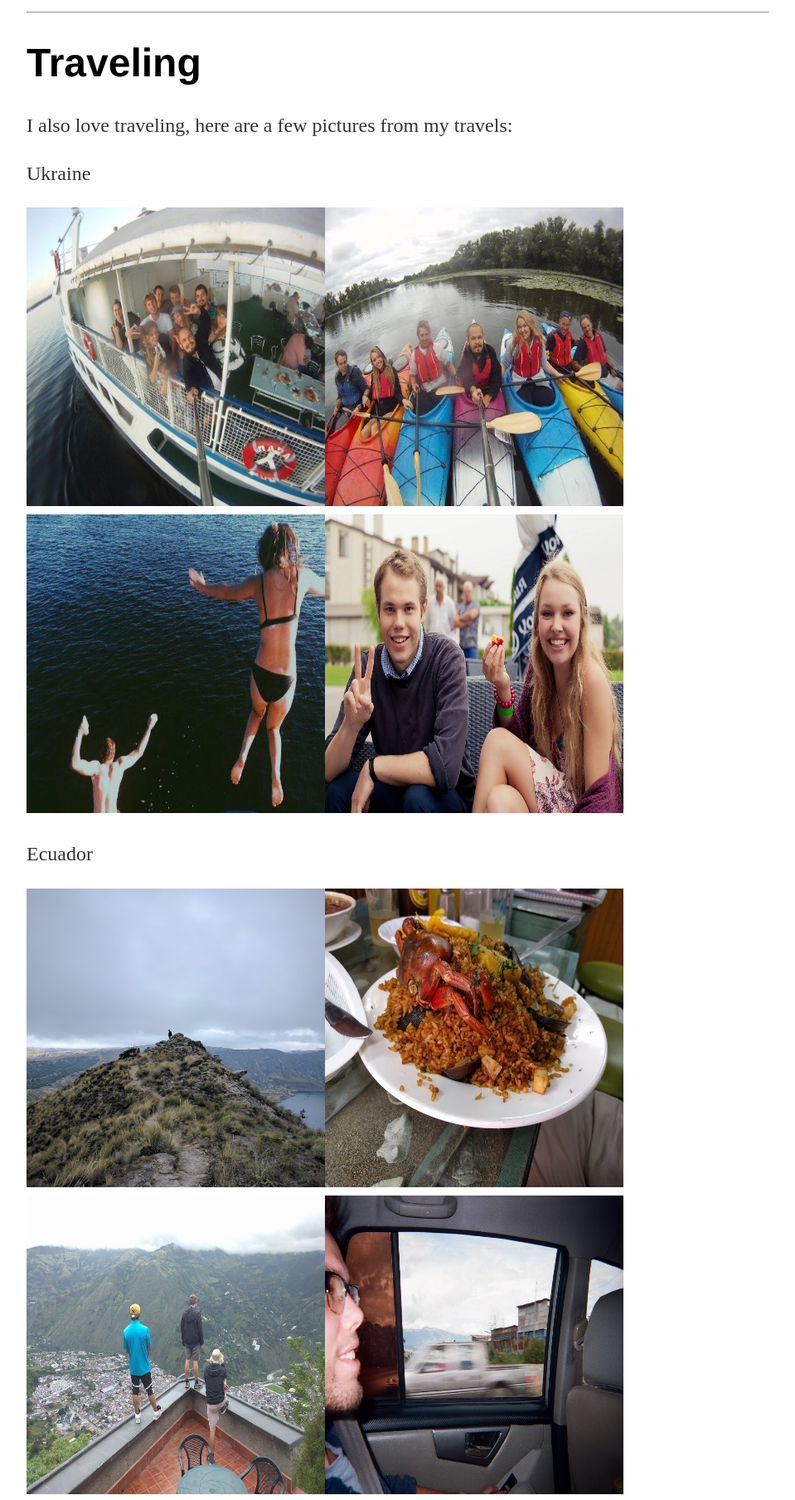
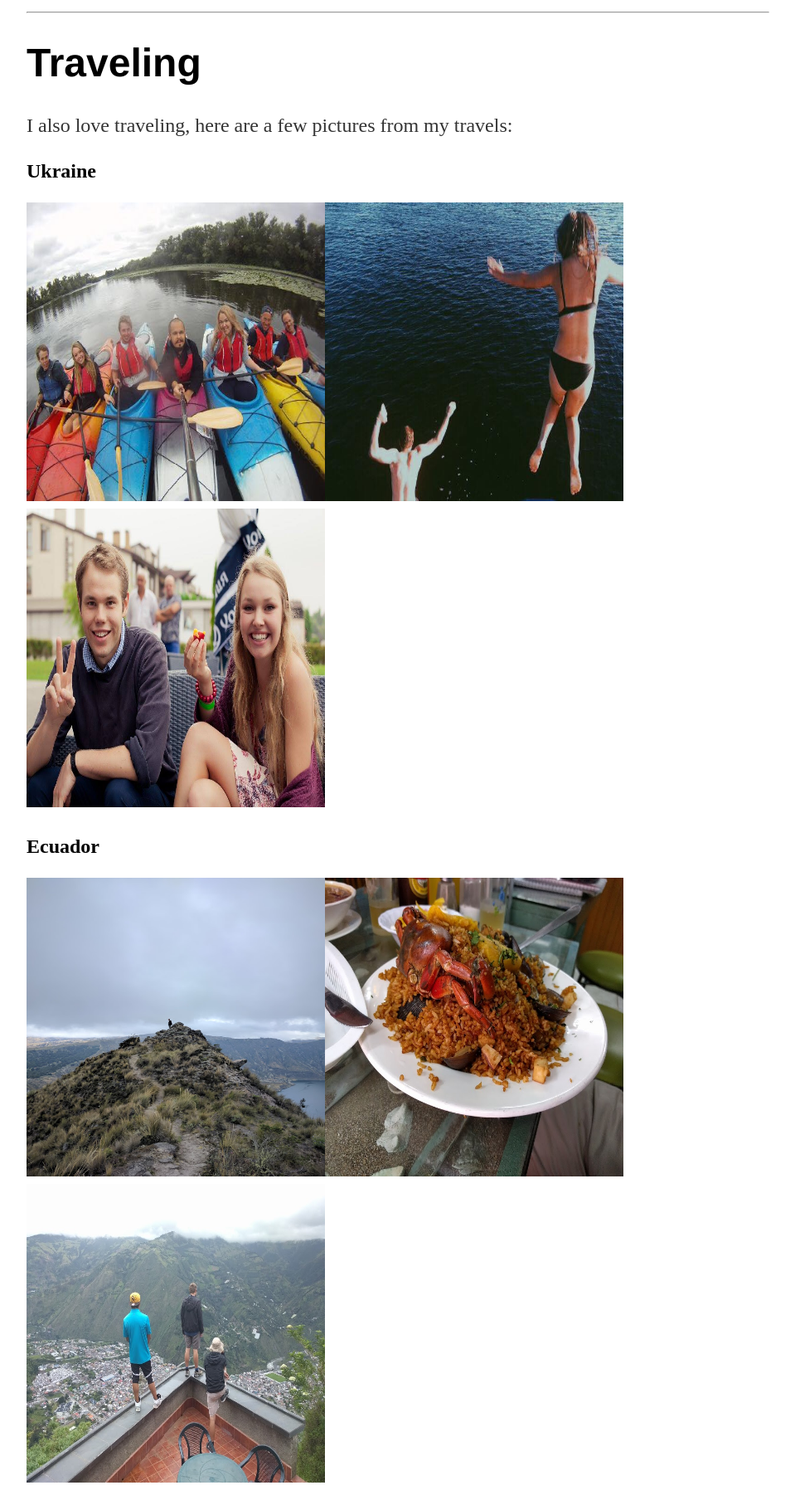
Before and after one commit to WilderLavington/old_web_page, a Jekyll site: the page built from about/index.md, in a window 1280 px wide. Shown: the part 2020-3828 px from the top of the page at 83% size, without its empty margins (160-1119 px from the left). Built offline with Jekyll 4.4.1, drawn with Linux system fonts in a browser that asks for light colours; our own code applies the rules of GitHub Pages for plain Markdown files.

Commit message:
Update index.md

```diff
--- a/about/index.md
+++ b/about/index.md
@@ -48,14 +48,13 @@
 # Traveling
 I also love traveling, here are a few pictures from my travels:
 
-Ukraine
+## Ukraine
 
-<img src="/assets/ukraine/ukraine1.jpg"  width="360" height="360"><img src="/assets/ukraine/ukraine2.jpg"  width="360" height="360"><img src="/assets/ukraine/ukraine3.jpg"  width="360" height="360"><img src="/assets/ukraine/ukraine4.jpg"  width="360" height="360">
+<img src="/assets/ukraine/ukraine2.jpg"  width="360" height="360"><img src="/assets/ukraine/ukraine3.jpg"  width="360" height="360"><img src="/assets/ukraine/ukraine4.jpg"  width="360" height="360">
 
-Ecuador
+## Ecuador
 
-<img src="/assets/ecuador/ecuador1.jpg"  width="360" height="360"><img src="/assets/ecuador/ecuador2.jpg"  width="360" height="360"><img src="/assets/ecuador/ecuador4.jpg"  width="360" height="360"><img src="/assets/ecuador/ecuador6.jpg"  width="360" height="360">
-<img src="/assets/ecuador/ecuador3.jpg"  width="720" height="360">
+<img src="/assets/ecuador/ecuador1.jpg"  width="360" height="360"><img src="/assets/ecuador/ecuador2.jpg"  width="360" height="360"><img src="/assets/ecuador/ecuador4.jpg"  width="360" height="360">
 
 Columbia
 
```
